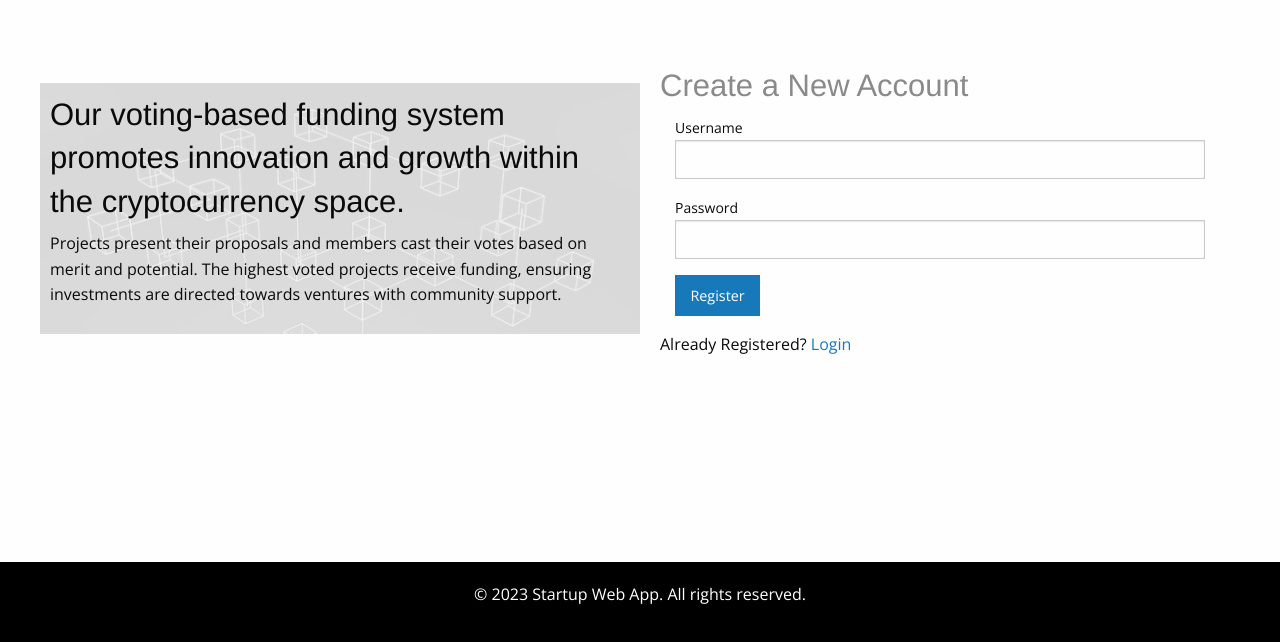
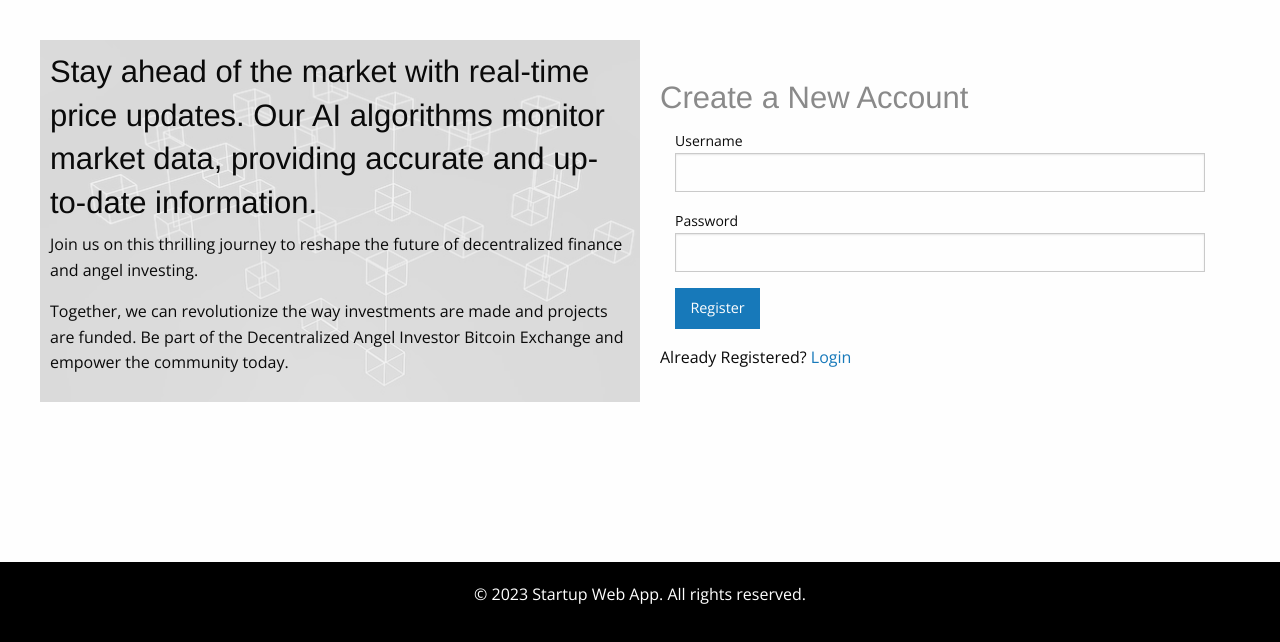
Before and after one commit to williammabotjaeng/imperium, a Flask app: page /register in a window 1280 px wide. Shown: the part 158-800 px from the top of the page. Run offline with Flask 3, Linux system fonts and the light colour scheme; some libraries are stand-ins or nearby versions.

Commit message:
cta text, register.html

```diff
--- a/templates/register.html
+++ b/templates/register.html
@@ -3,8 +3,9 @@
 <div class="row login-main-content">
     <div class="col reg-left-cta">
         <div class="call-to-action">
-            <h3 class="h3">Our voting-based funding system promotes innovation and growth within the cryptocurrency space.</h3>
-            <p>Projects present their proposals and members cast their votes based on merit and potential. The highest voted projects receive funding, ensuring investments are directed towards ventures with community support.</p>
+            <h3 class="h3">Stay ahead of the market with real-time price updates. Our AI algorithms monitor market data, providing accurate and up-to-date information.</h3>
+            <p>Join us on this thrilling journey to reshape the future of decentralized finance and angel investing.</p>
+            <p>Together, we can revolutionize the way investments are made and projects are funded. Be part of the Decentralized Angel Investor Bitcoin Exchange and empower the community today.</p>
           </div>
     </div>
     <div class="col reg-right-form">
```
